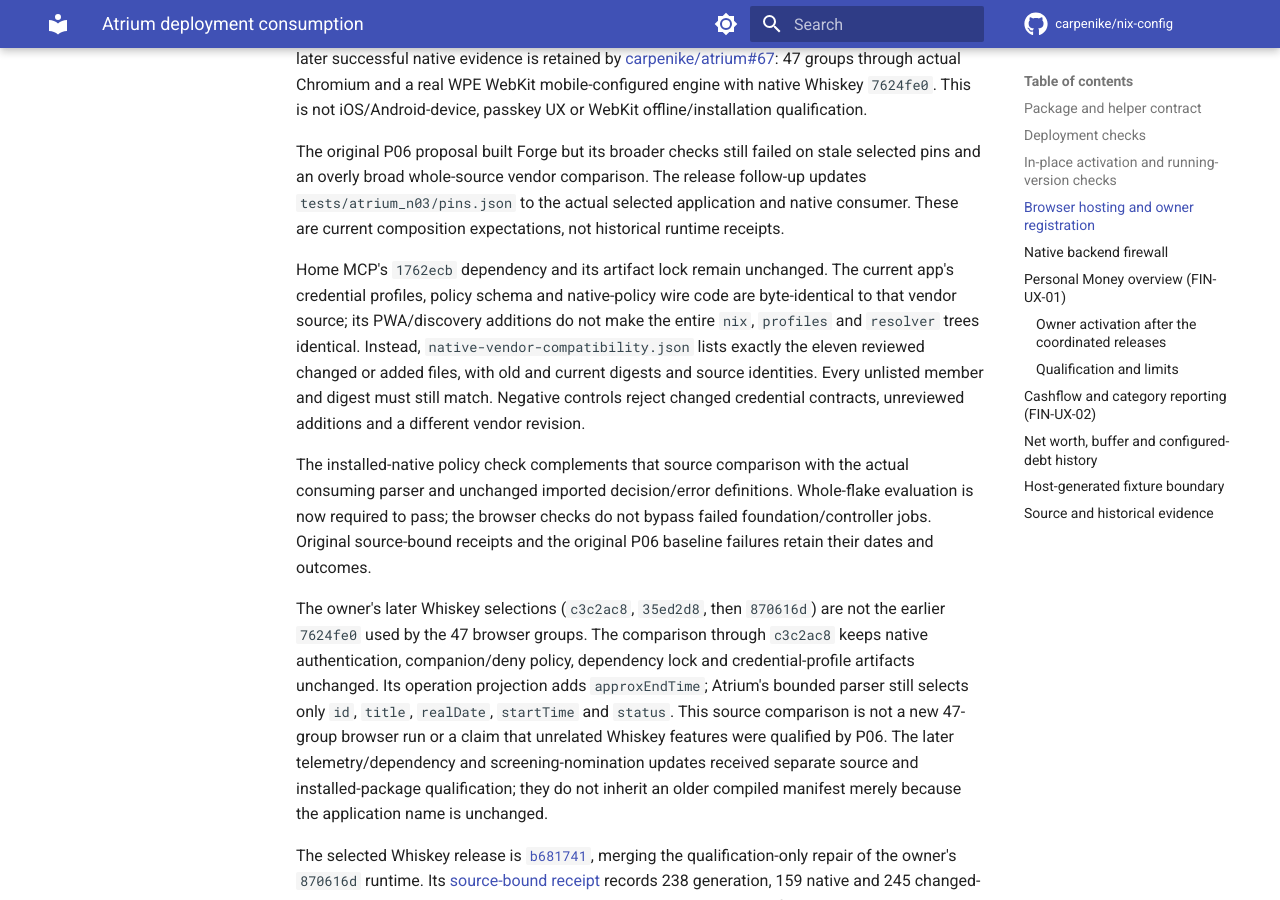
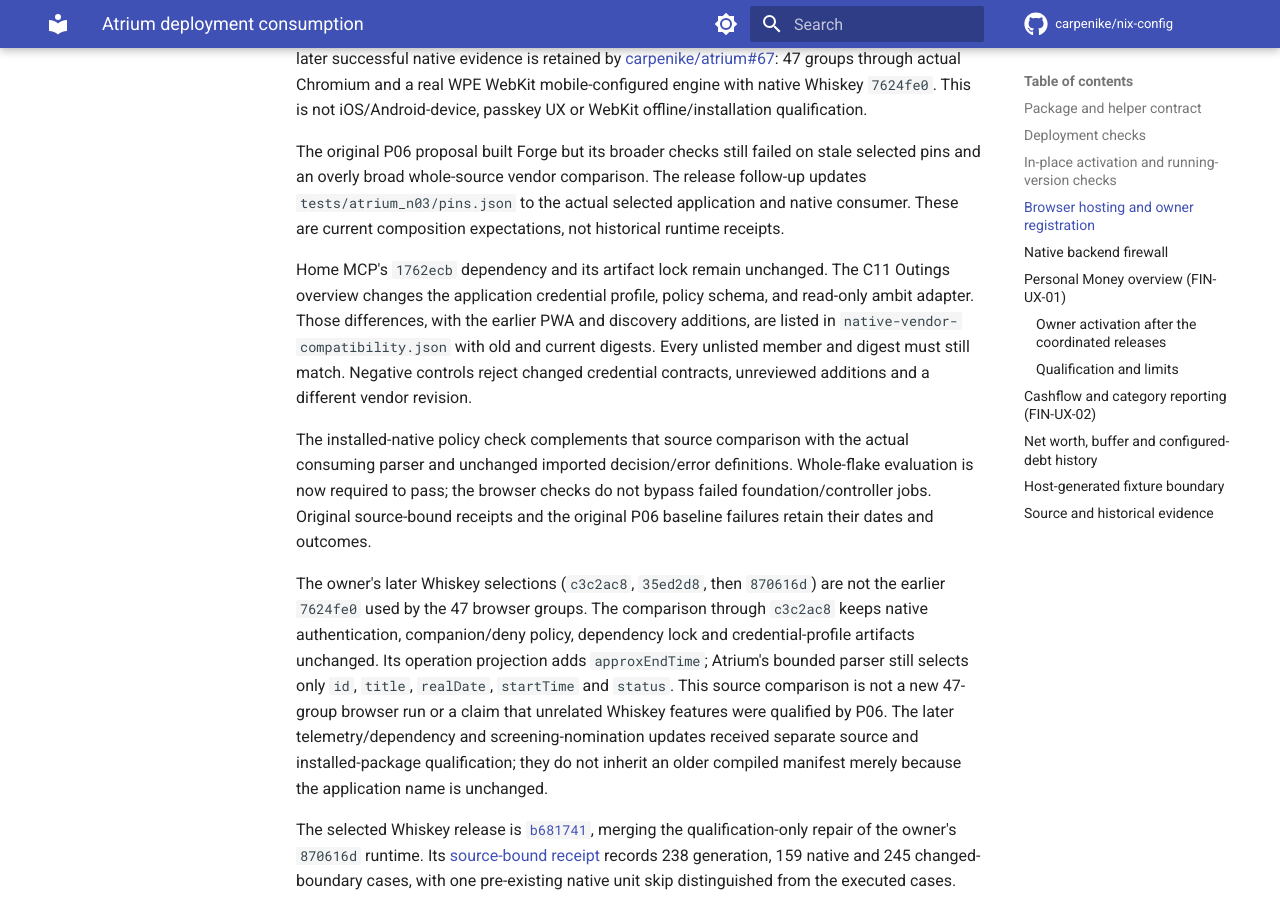
Before and after one commit to carpenike/nix-config, an MkDocs documentation site: the page built from docs/services/atrium-deployment.md, in a window 1280 px wide and 900 px high, scrolled down 4531 px. Built offline with MkDocs 1.6.1 and Material for MkDocs 9.7.7, drawn with Linux system fonts in a browser that asks for light colours; comment, search, counter and statistics services are not loaded.

Commit message:
chore(atrium): select the Family Outings overview revisions
Pin Atrium to the accepted C11 overview and Ambit to the adopted read route.

Co-authored-by: Cursor <cursoragent@cursor.com>

```diff
--- a/docs/services/atrium-deployment.md
+++ b/docs/services/atrium-deployment.md
@@ -191,13 +191,12 @@ application and native consumer. These are current composition expectations,
 not historical runtime receipts.
 
 Home MCP's `1762ecb` dependency and its artifact lock remain unchanged. The
-current app's credential profiles, policy schema and native-policy wire code
-are byte-identical to that vendor source; its PWA/discovery additions do not
-make the entire `nix`, `profiles` and `resolver` trees identical. Instead,
-`native-vendor-compatibility.json` lists exactly the eleven reviewed changed or
-added files, with old and current digests and source identities. Every unlisted
-member and digest must still match. Negative controls reject changed credential
-contracts, unreviewed additions and a different vendor revision.
+C11 Outings overview changes the application credential profile, policy schema,
+and read-only ambit adapter. Those differences, with the earlier PWA and
+discovery additions, are listed in `native-vendor-compatibility.json` with old
+and current digests. Every unlisted member and digest must still match.
+Negative controls reject changed credential contracts, unreviewed additions
+and a different vendor revision.
 
 The installed-native policy check complements that source comparison with the
 actual consuming parser and unchanged imported decision/error definitions.
```
Also changed, not shown: 4 other files.
